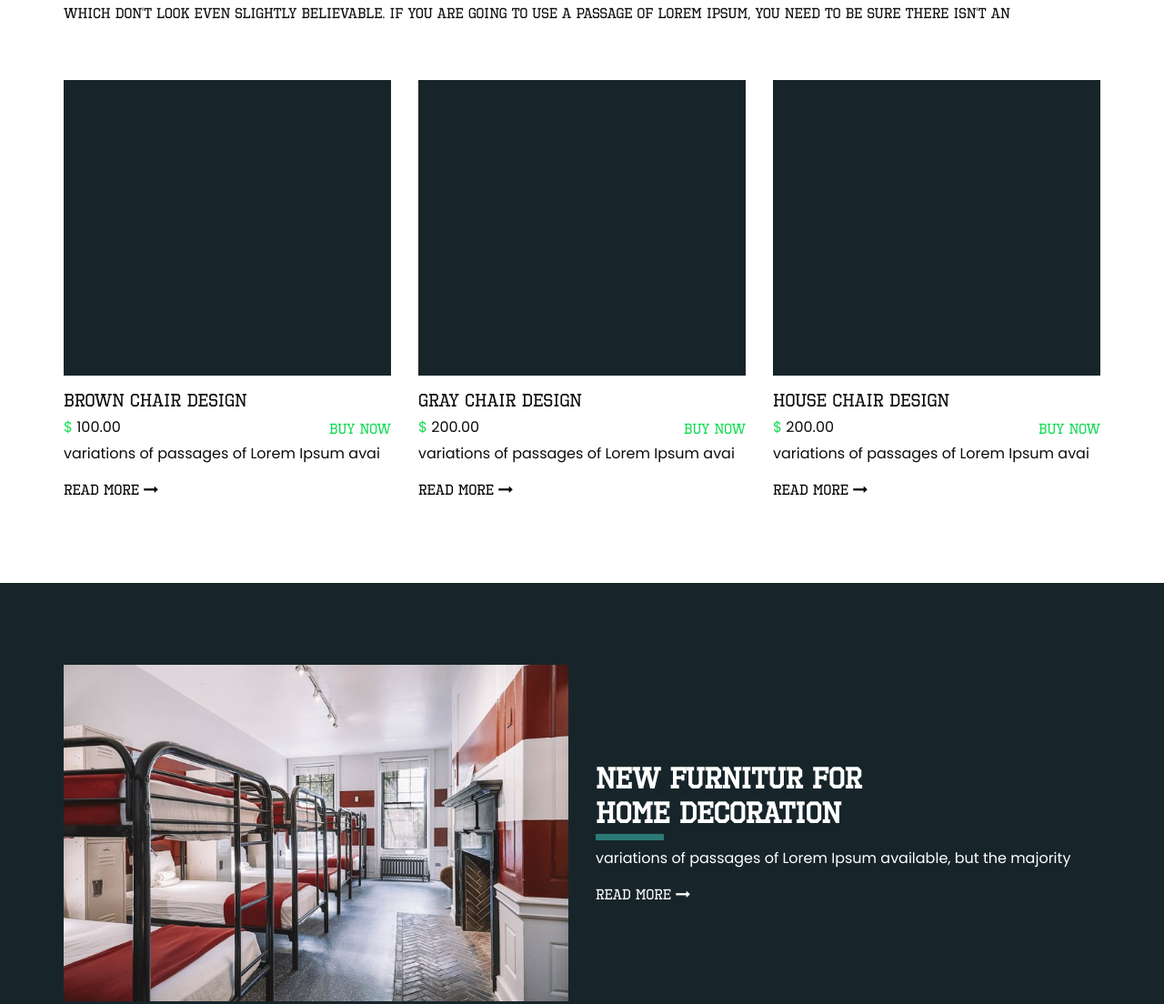
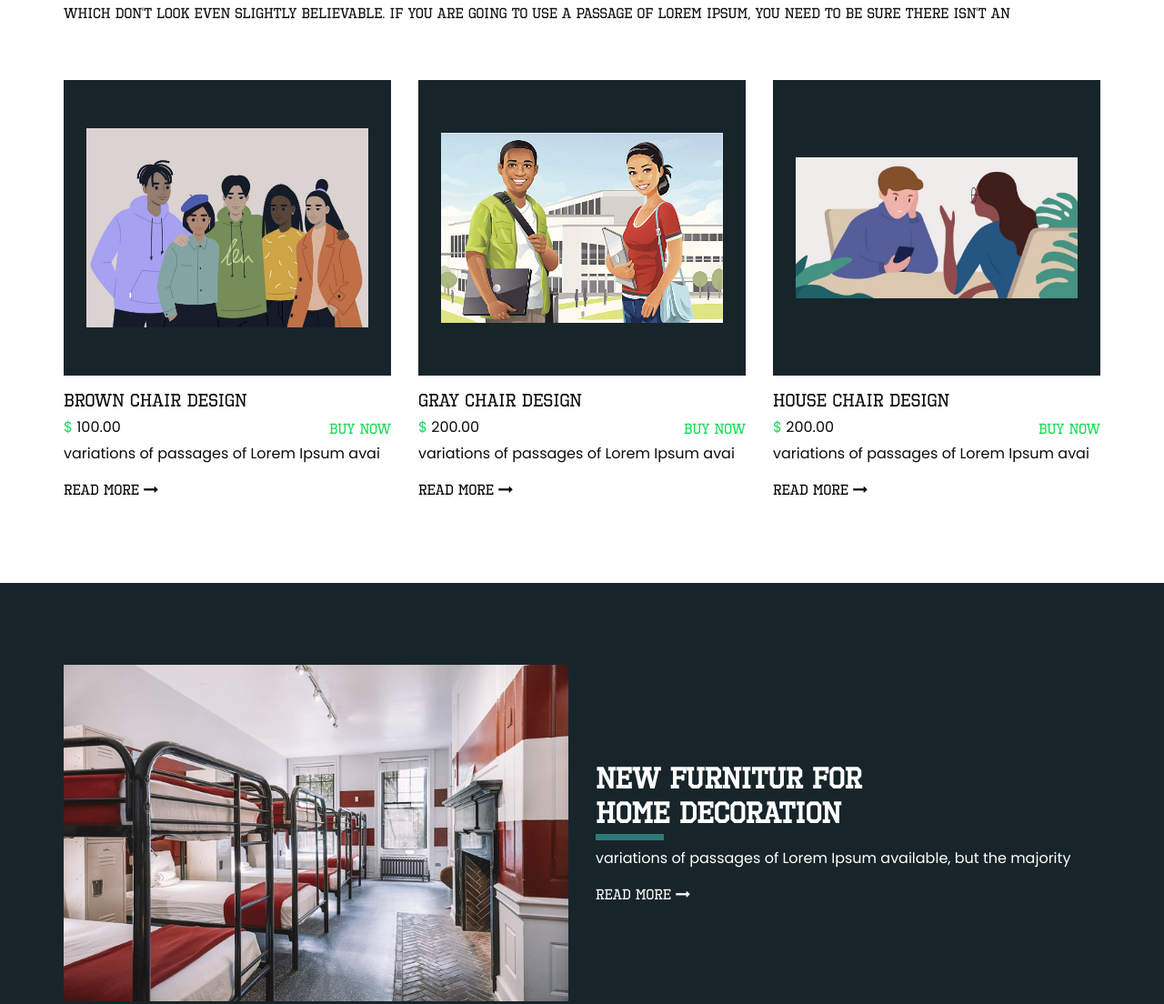
Before and after one commit to khalix4/Eternity, a plain HTML site: page index.html in a window 1280 px wide. Shown: the part 1606-2710 px from the top of the page at 91% size. Drawn offline with nearby package versions, Linux system fonts and the light colour scheme; some packages are replaced by stand-ins of ours; a web font is replaced by a local one.

Commit message:
mades chnges

```diff
--- a/index.html
+++ b/index.html
@@ -108,7 +108,7 @@
                 </div>
                 <div class="col-md-6 col-lg-7">
                   <div class="img-box">
-                  <!--a hostel complaint picture is meant to be here -->
+                    <img src="images/stut.jpg" alt="">
                   </div>
                 </div>
               </div>
@@ -131,7 +131,7 @@
                 </div>
                 <div class="col-md-6 col-lg-7">
                   <div class="img-box">
-                    <!--a picture if needed-->
+                    <img src="images/bt.jpg" alt="">
                   </div>
                 </div>
               </div>
@@ -154,7 +154,7 @@
                 </div>
                 <div class="col-md-6 col-lg-7">
                   <div class="img-box">
-                    <!-- a picture if needed-->
+                    <img src="images/stut.jpg" alt="">
                   </div>
                 </div>
               </div>
@@ -227,7 +227,7 @@
         <div class="col-md-4">
           <div class="box">
             <div class="img-box">
-              <img src="images/f1.png" alt="">
+              <img src="images/stu.jpg" alt="">
             </div>
             <div class="detail-box">
               <h5>
@@ -256,7 +256,7 @@
         <div class="col-md-4">
           <div class="box">
             <div class="img-box">
-              <img src="images/f2.png" alt="">
+              <img src="images/stut.jpg" alt="">
             </div>
             <div class="detail-box">
               <h5>
@@ -285,7 +285,7 @@
         <div class="col-md-4">
           <div class="box">
             <div class="img-box">
-              <img src="images/f3.png" alt="">
+              <img src="images/gm.jpg" alt="">
             </div>
             <div class="detail-box">
               <h5>
@@ -570,7 +570,7 @@
               <div class="col-md-6">
                 <div class="img_container">
                   <div class="img-box">
-                    <img src="images/client.jpg" alt="">
+                    <img src="images/smiles.jpg" alt="">
                   </div>
                 </div>
               </div>
```
Also changed, not shown: images/fun.jpg (added), images/mes.png (added), images/smiles.jpg (added), images/sta.jpg (added), images/stu.jpg (added), images/stut.jpg (added).
